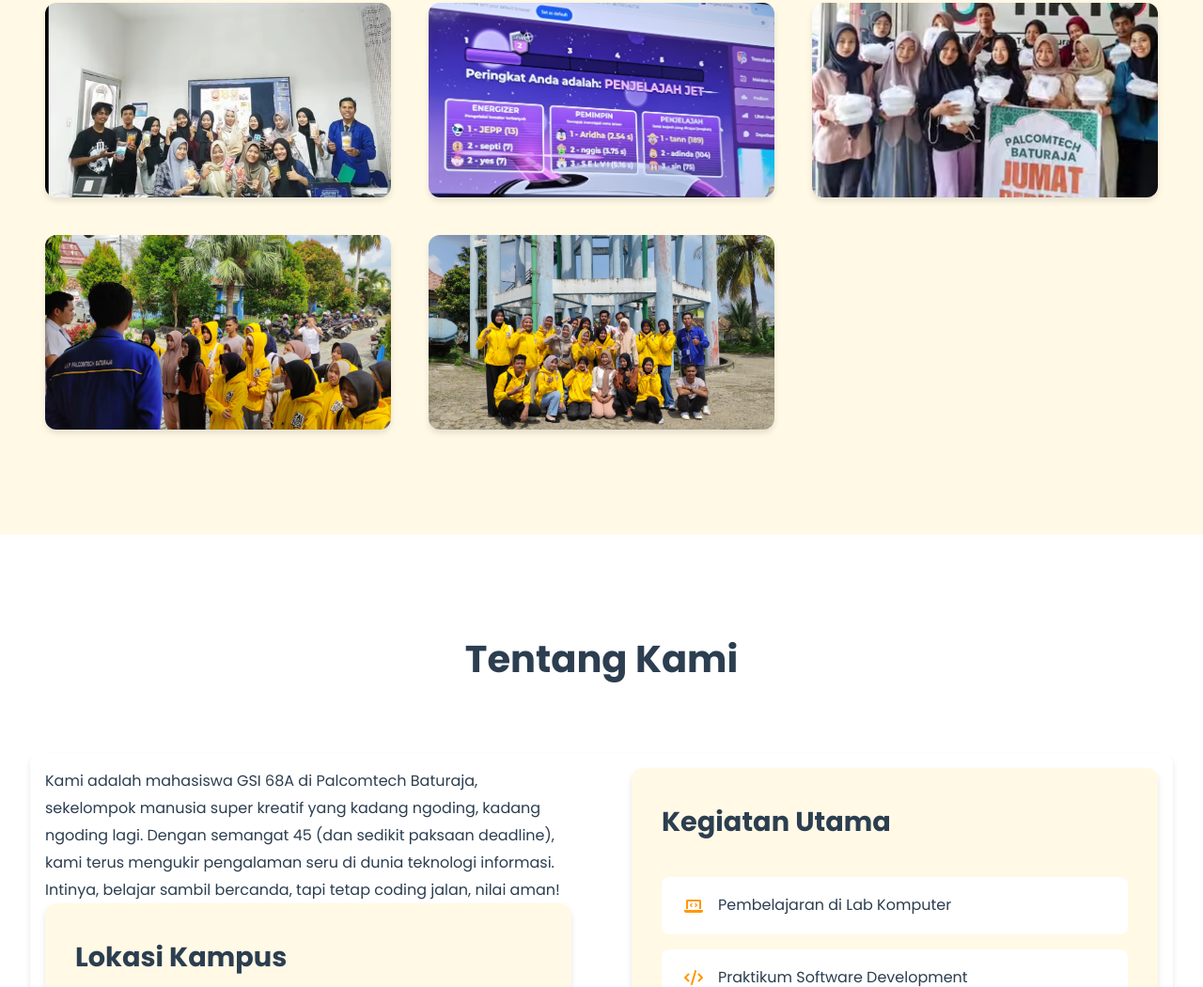
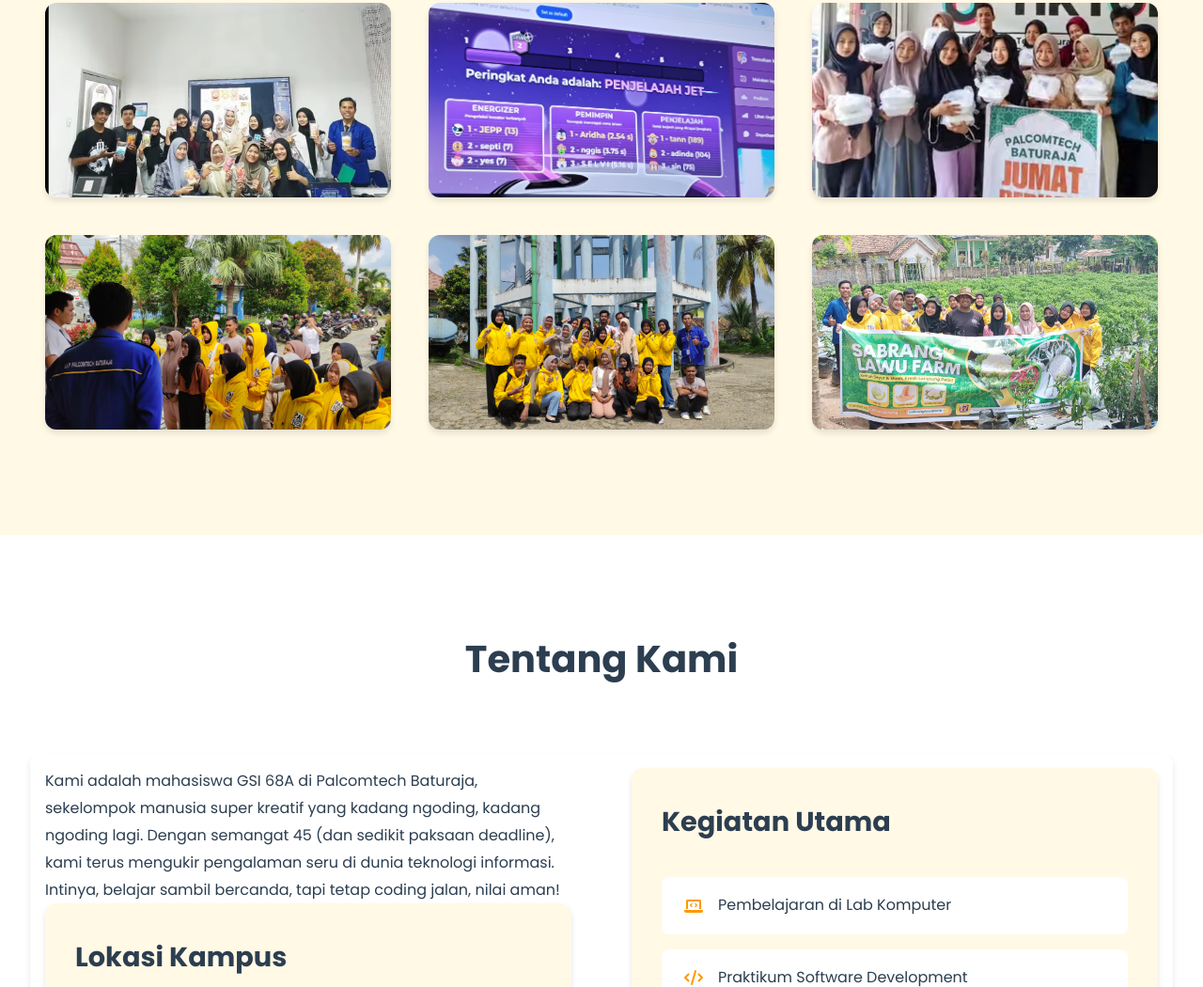
Before and after one commit to BangJepp56/web-kelas, a plain HTML site: page index.html in a window 1280 px wide. Shown: the part 834-1884 px from the top of the page at 94% size. Drawn offline with nearby package versions, Linux system fonts and the light colour scheme.

Commit message:
Update index.html

```diff
--- a/index.html
+++ b/index.html
@@ -75,6 +75,10 @@
             <div class="gallery-item">
                 <img src="img/1.jpg" alt="Foto Bersama">
                 <div class="caption">Kunjungan Ke PDAM Baturaja</div>
+            </div>
+            <div class="gallery-item">
+                <img src="img/7.jpg" alt="Foto Bersama">
+                <div class="caption">Kunjungan industri</div>
             </div>
         </div>
     </section>
```
